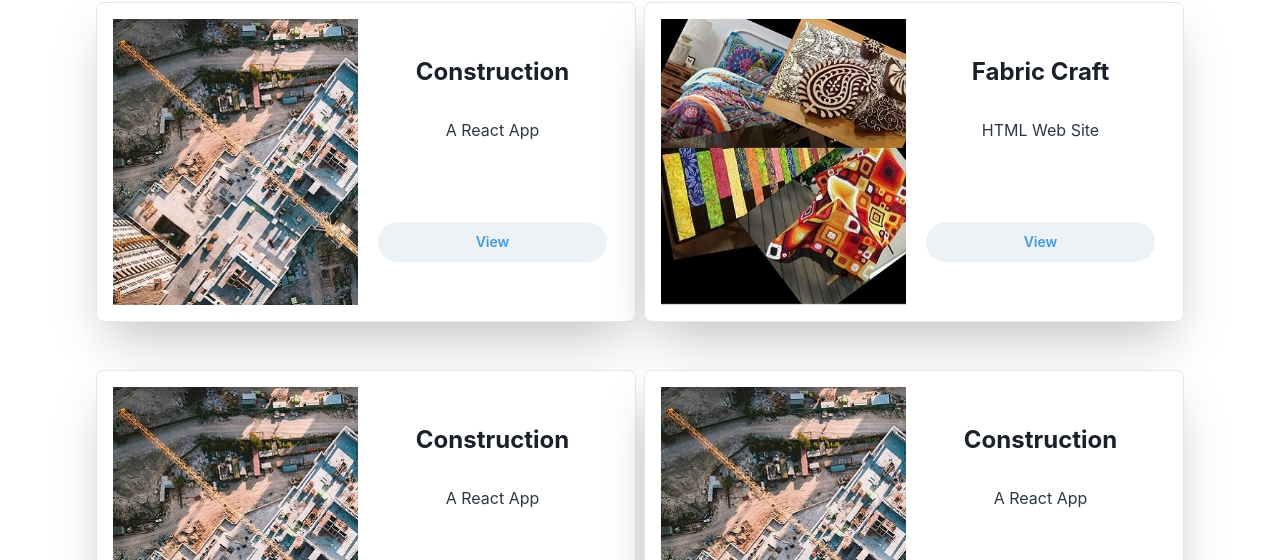
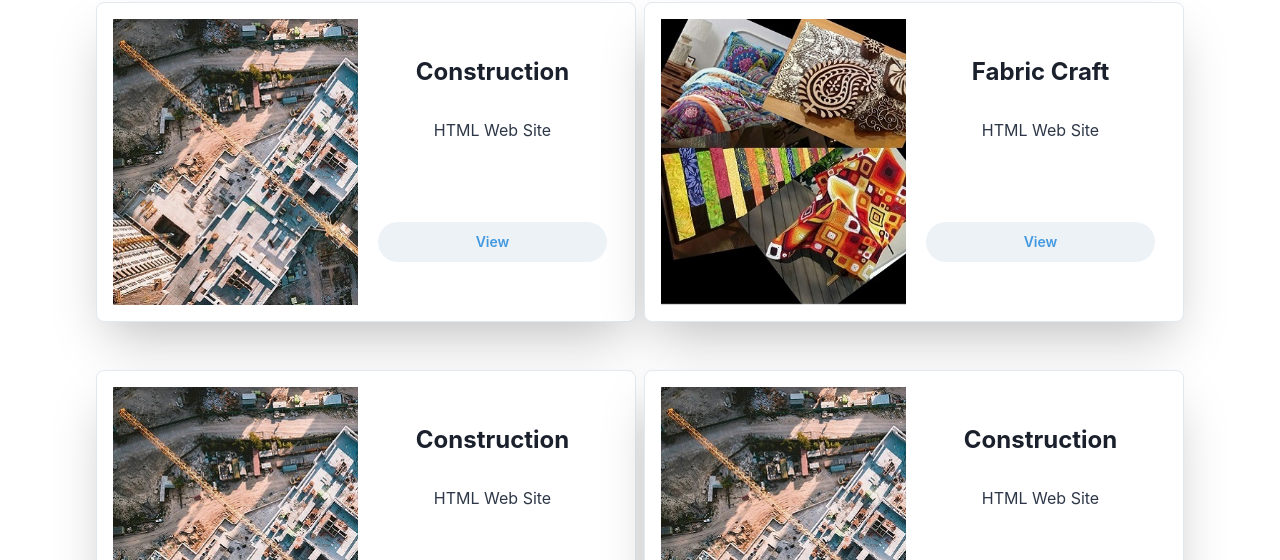
Before and after one commit to JunaidAlam789/portfolio_chakra, a Next.js app: page / in a window 1280 px wide. Shown: the part 230-790 px from the top of the page. Built offline with nearby package versions, Linux system fonts and the light colour scheme.

Commit message:
Update ProjectCard.tsx

```diff
--- a/components/ProjectCard.tsx
+++ b/components/ProjectCard.tsx
@@ -50,7 +50,7 @@ import {
               textAlign={'center'}
               color={useColorModeValue('gray.700', 'gray.400')}
               px={3}>
-              A React App
+              HTML Web Site
 
 
             </Text>
```
